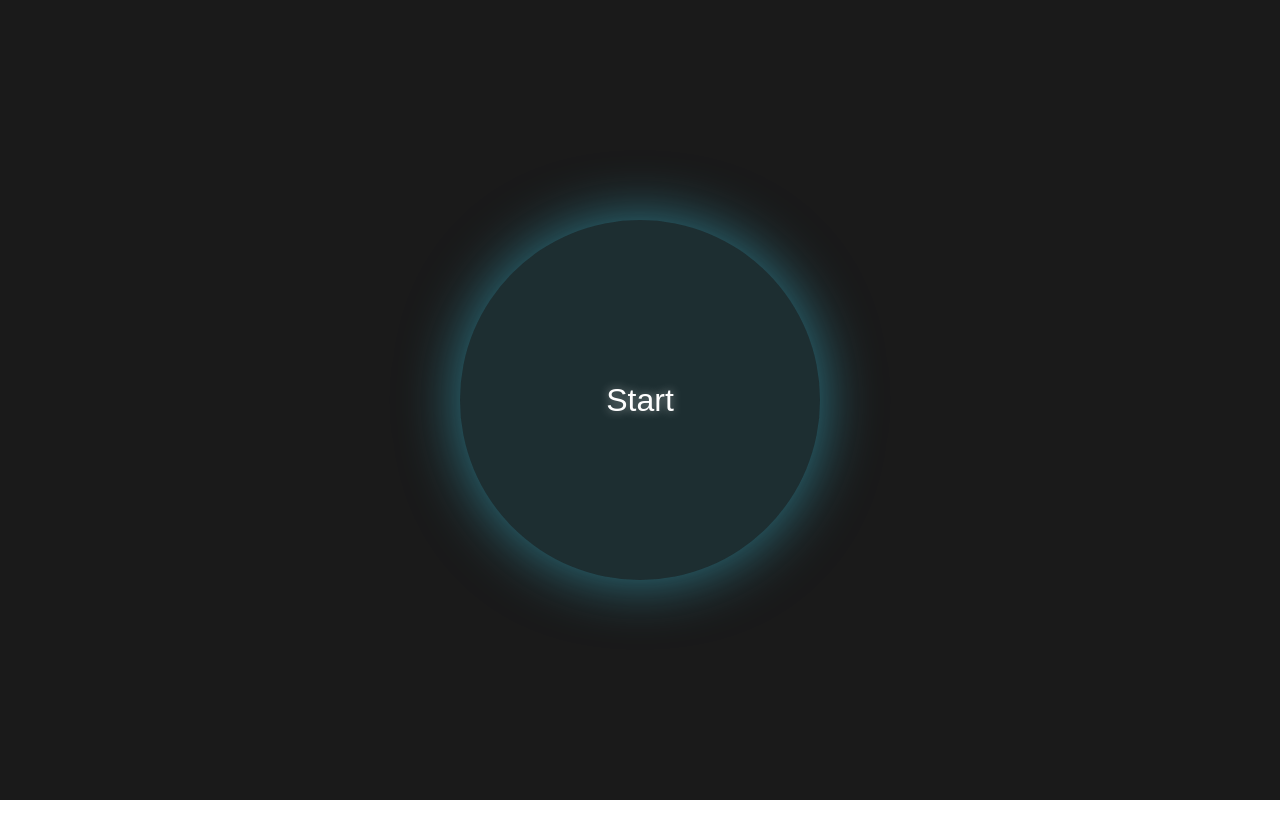
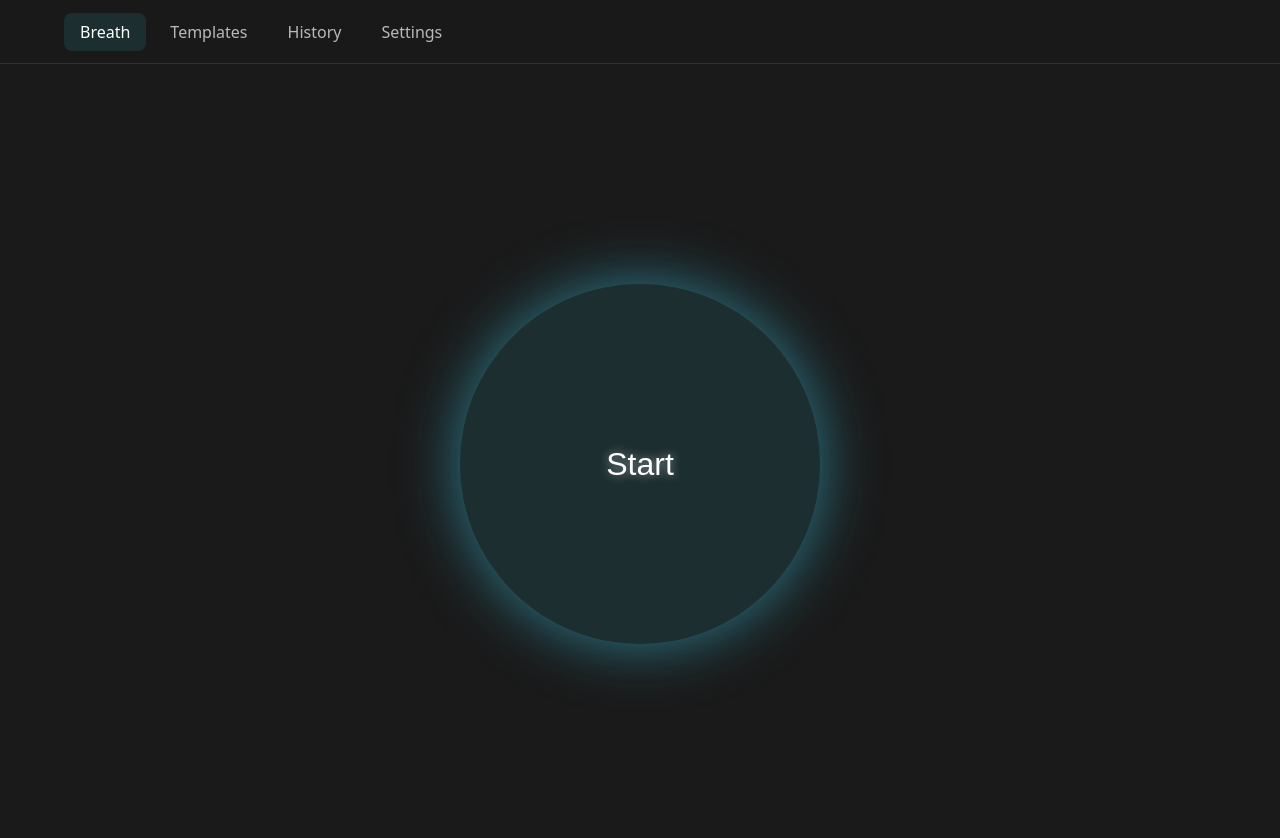
Before and after one commit to Waltari10/breezi, a React (Vite) app: page / in a window 1280 px wide. Shown: the top 838 px of the page. Before the commit the page ends 800 px from the top, so only its background shows below. Built offline with nearby package versions, Linux system fonts and the light colour scheme.

Commit message:
add nav tab

```diff
--- a/src/App.css
+++ b/src/App.css
@@ -44,3 +44,9 @@
 .read-the-docs {
   color: #888;
 }
+
+.app-content {
+  padding-top: 64px; /* Height of the navigation bar */
+  min-height: 100vh;
+  background-color: #1a1a1a;
+}
--- a/src/App.tsx
+++ b/src/App.tsx
@@ -1,8 +1,16 @@
 import { BreathingCircle } from "./components/BreathingCircle";
+import { Navigation } from "./components/Navigation";
 import "./App.css";
 
 function App() {
-  return <BreathingCircle />;
+  return (
+    <>
+      <Navigation />
+      <main className="app-content">
+        <BreathingCircle />
+      </main>
+    </>
+  );
 }
 
 export default App;
--- /dev/null
+++ b/src/components/Navigation.css
@@ -0,0 +1,47 @@
+.navigation {
+  position: fixed;
+  top: 0;
+  left: 0;
+  right: 0;
+  height: 64px;
+  background-color: rgba(26, 26, 26, 0.95);
+  backdrop-filter: blur(10px);
+  border-bottom: 1px solid rgba(255, 255, 255, 0.1);
+  z-index: 100;
+}
+
+.nav-content {
+  max-width: 1200px;
+  margin: 0 auto;
+  height: 100%;
+  display: flex;
+  align-items: center;
+  padding: 0 24px;
+}
+
+.nav-tab {
+  background: none;
+  border: none;
+  color: rgba(255, 255, 255, 0.7);
+  font-size: 16px;
+  font-weight: 500;
+  padding: 8px 16px;
+  margin-right: 8px;
+  cursor: pointer;
+  border-radius: 8px;
+  transition: all 0.2s ease;
+}
+
+.nav-tab:hover {
+  color: rgba(255, 255, 255, 0.9);
+  background-color: rgba(255, 255, 255, 0.1);
+}
+
+.nav-tab.active {
+  color: white;
+  background-color: rgba(64, 223, 255, 0.1);
+}
+
+.nav-tab.active:hover {
+  background-color: rgba(64, 223, 255, 0.15);
+}
--- /dev/null
+++ b/src/components/Navigation.tsx
@@ -0,0 +1,39 @@
+import { useState } from "react";
+import "./Navigation.css";
+
+type Tab = "breath" | "templates" | "history" | "settings";
+
+export const Navigation = () => {
+  const [activeTab, setActiveTab] = useState<Tab>("breath");
+
+  return (
+    <nav className="navigation">
+      <div className="nav-content">
+        <button
+          className={`nav-tab ${activeTab === "breath" ? "active" : ""}`}
+          onClick={() => setActiveTab("breath")}
+        >
+          Breath
+        </button>
+        <button
+          className={`nav-tab ${activeTab === "templates" ? "active" : ""}`}
+          onClick={() => setActiveTab("templates")}
+        >
+          Templates
+        </button>
+        <button
+          className={`nav-tab ${activeTab === "history" ? "active" : ""}`}
+          onClick={() => setActiveTab("history")}
+        >
+          History
+        </button>
+        <button
+          className={`nav-tab ${activeTab === "settings" ? "active" : ""}`}
+          onClick={() => setActiveTab("settings")}
+        >
+          Settings
+        </button>
+      </div>
+    </nav>
+  );
+};
```
